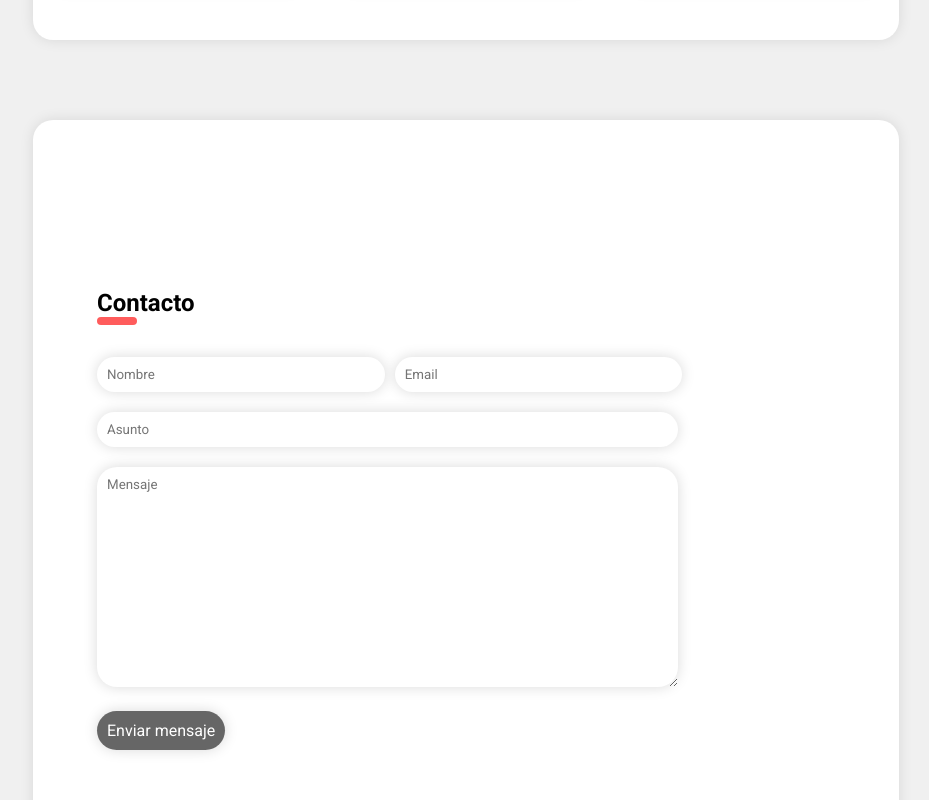
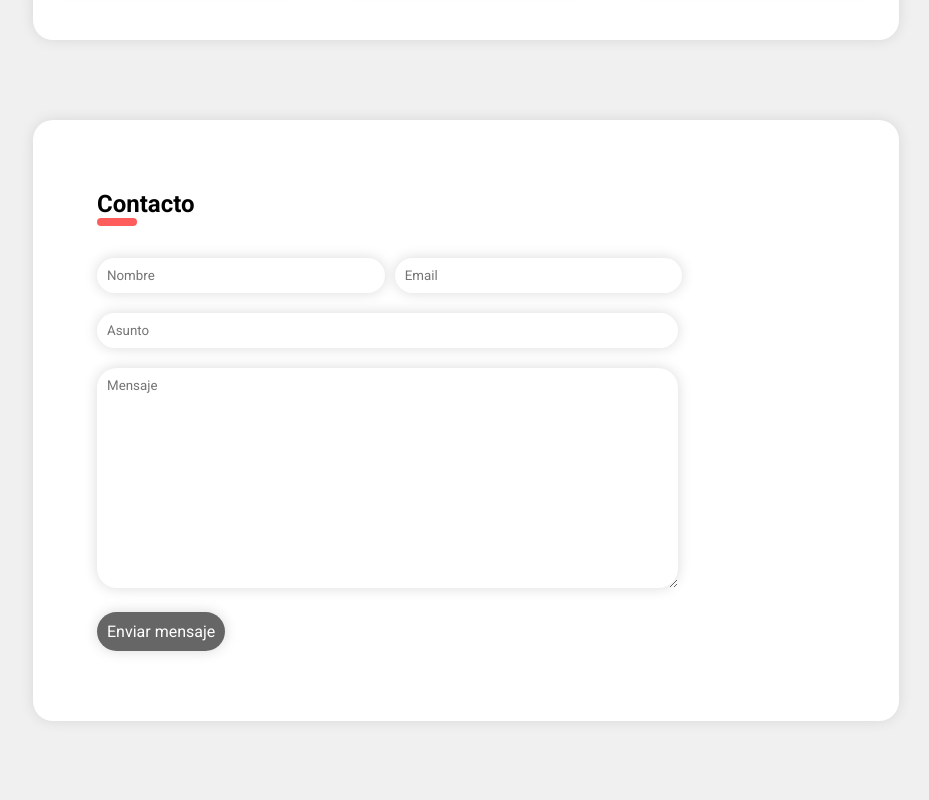
Before and after one commit to FakuOrtiz/portfolio, a React (Vite) app: page / in a window 1280 px wide. Shown: the part 1800-2600 px from the top of the page, without its empty margins (351-1280 px from the left). After the commit the page ends 2571 px from the top, so only its background shows below. Built offline with nearby package versions, Linux system fonts and the light colour scheme.

Commit message:
some changes contact card

```diff
--- a/src/components/contactCard/Contact.module.css
+++ b/src/components/contactCard/Contact.module.css
@@ -15,7 +15,6 @@
   display: flex;
   flex-direction: column;
   width: 70vw;
-  height: 100vh;
 }
 
 .containerAll {
@@ -23,6 +22,7 @@
   display: flex;
   justify-content: center;
   flex-direction: column;
+  margin: 70px 0;
 }
 
 .line {
--- a/src/components/homeCard/Home.module.css
+++ b/src/components/homeCard/Home.module.css
@@ -22,7 +22,7 @@
   display: flex;
   justify-content: center;
   flex-direction: column;
-  margin: 70px 0 70px 0;
+  margin: 70px 0;
 }
 
 .containerName {
```
